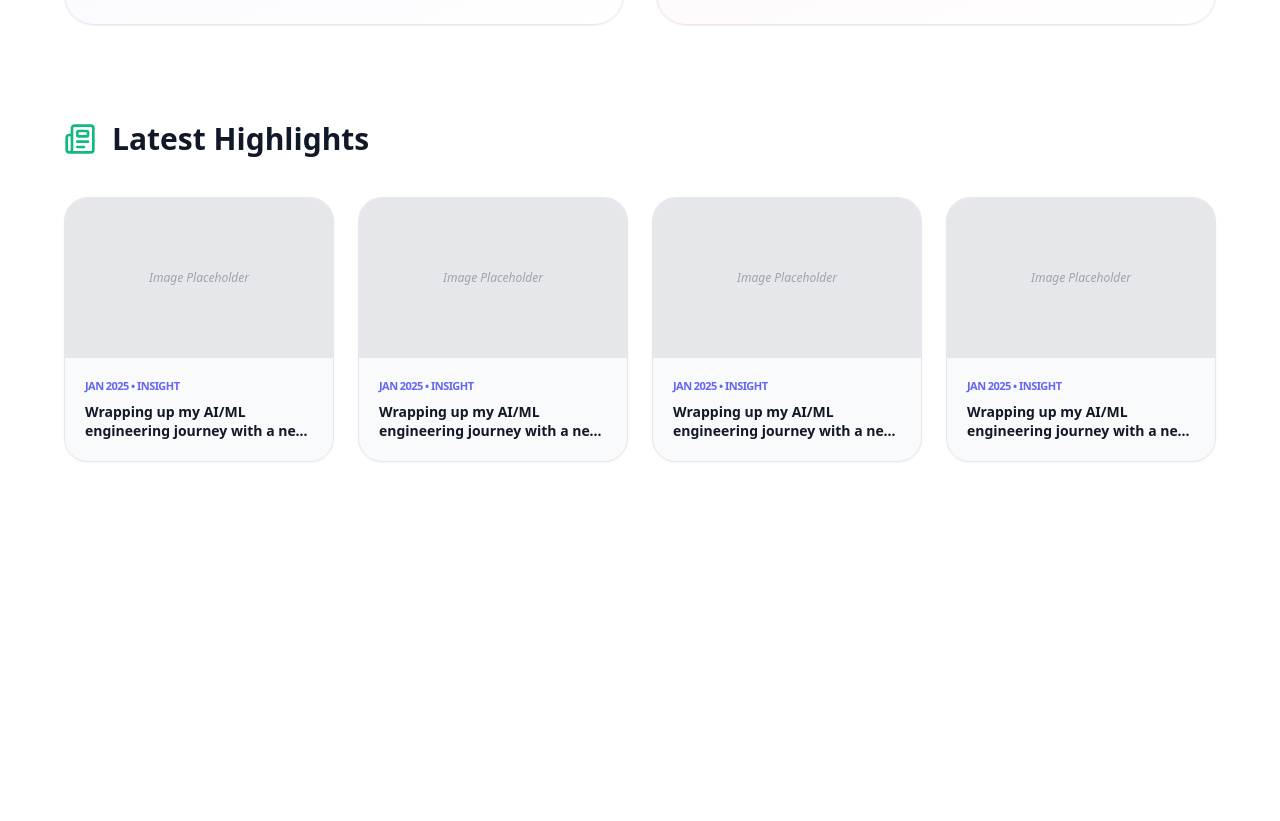
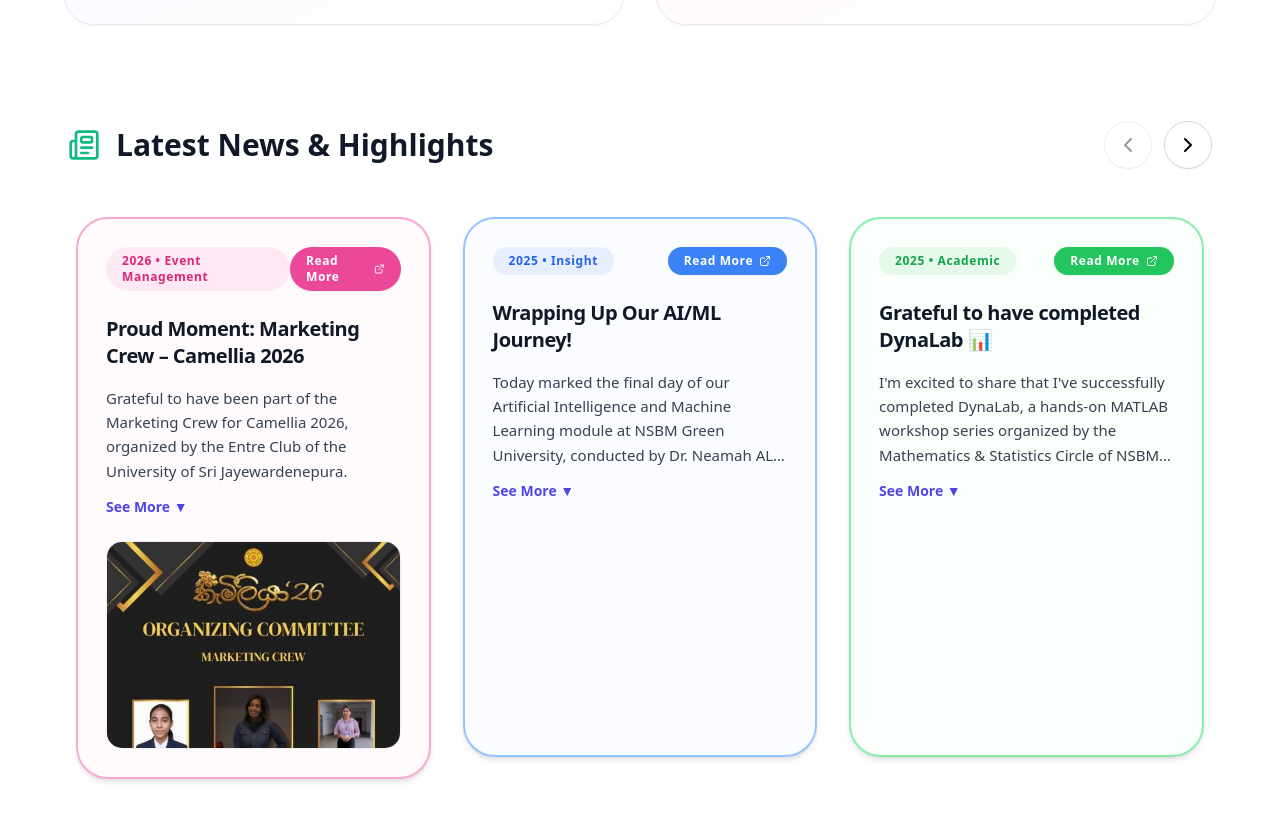
Before and after one commit to chathuni-kavindi/my-portfollio, a React (Create React App) app in the folder my-portfolio/: page /about in a window 1280 px wide. Shown: the part 1577-2398 px from the top of the page. Before the commit the page ends 2139 px from the top, so only its background shows below. Built offline with nearby package versions, Linux system fonts and the light colour scheme.

Commit message:
Change UI styles and include with correct data

```diff
--- a/my-portfolio/src/components/Navbar.js
+++ b/my-portfolio/src/components/Navbar.js
@@ -18,7 +18,7 @@ const Navbar = ({ darkMode, setDarkMode }) => {
 
   const navLinks = [
     {
-      name: 'Home', to: '/#home', icon: <Home size={24} />, // Icon size increased to 24
+      name: 'Home', to: '/#home', icon: <Home size={24} />,
       color: 'hover:bg-blue-600',
       animation: { scale: [1, 1.1, 1], transition: { repeat: Infinity, duration: 2 } }
     },
@@ -45,7 +45,7 @@ const Navbar = ({ darkMode, setDarkMode }) => {
     }`}>
       <div className="max-w-7xl mx-auto px-6 flex justify-between items-center">
 
-        {/* Logo Section (කලින් විදිහටමයි) */}
+
         <motion.div whileHover={{ scale: 1.05 }} className="flex items-center gap-2 group cursor-pointer">
           <div className="bg-gradient-to-tr from-blue-600 to-purple-600 p-2.5 rounded-xl shadow-lg text-white">
             <Sparkles size={22} />
@@ -55,7 +55,7 @@ const Navbar = ({ darkMode, setDarkMode }) => {
           </h1>
         </motion.div>
 
-        {/* Desktop Menu */}
+
         <div className="hidden md:flex items-center gap-6">
           {navLinks.map((link) => (
             <Link key={link.name} smooth to={link.to}>
--- a/my-portfolio/src/pages/About.js
+++ b/my-portfolio/src/pages/About.js
@@ -1,5 +1,5 @@
-import React from "react";
-import { Download, GraduationCap, Award, Trophy, Newspaper, ExternalLink } from "lucide-react";
+import React, { useState } from "react";
+import { Download, GraduationCap, Award, Trophy, Newspaper, ExternalLink, ChevronLeft, ChevronRight } from "lucide-react";
 
 const educationData = [
   { year: "2024 - Present", title: "BSc(Hons) in ICT", institute: "University of Sri Jayewardenepura", details: "Specializing in Software Engineering | GPA: 3.20", iconBg: "rgba(99,102,241,0.15)", iconColor: "#818cf8" },
@@ -8,12 +8,175 @@ const educationData = [
 ];
 
 const certificationData = [
-  { title: "Dip. in English", provider: "ESOFT Metro College", year: "2019", id: "EBM/A-004436" },
-  { title: "Industry Preparation Training", provider: "NSBM Green University", year: "2025" },
-  { title: "Artificial Intelligence Foundations", provider: "LinkedIn Learning", year: "2025" },
+  { title: "Introduction to Cybersecurity", provider: "Cisco Networking Academy", year: "2026" },
+  { title: "Introduction to Data Science", provider: "Cisco Networking Academy", year: "2026" },
 ];
 
+const highlightsData = [
+  {
+    date: "2026",
+    tag: "Event Management",
+    title: "Proud Moment: Marketing Crew – Camellia 2026 ",
+    description: [
+      "Grateful to have been part of the Marketing Crew for Camellia 2026, organized by the Entre Club of the University of Sri Jayewardenepura.",
+      "Held on 18th March 2026 at the university premises, this event was more than just a celebration—it was a true reflection of teamwork, creativity, and shared vision.",
+      "“More than a team, a family.” Bound by a shared vision and strengthened through every challenge, we came together to create an unforgettable experience filled with music, energy, and lasting memories.",
+      "Melodies that touch the hearts… Special thanks to everyone who supported and contributed to the success of this event."
+    ],
+    image: "/camellia2026.jpg",
+    linkedinUrl: "https://www.linkedin.com",
+    theme: {
+      border: "border-pink-300 dark:border-pink-500/30",
+      bgLight: "bg-pink-50/30",
+      hoverBg: "hover:bg-pink-100/70 dark:hover:bg-pink-950/20",
+      hoverBorder: "hover:border-pink-500",
+      badgeBg: "bg-pink-500/10 text-pink-600 dark:text-pink-400",
+      btnBg: "bg-pink-500 hover:bg-pink-600"
+    }
+  },
+  {
+    date: "2025",
+    tag: "Insight",
+    title: "Wrapping Up Our AI/ML Journey! ",
+    description: [
+      "Today marked the final day of our Artificial Intelligence and Machine Learning module at NSBM Green University, conducted by Dr. Neamah AL-Naffakh from the University of Plymouth, UK.",
+      "It was a truly inspiring learning experience – blending global insights with hands-on AI/ML applications. As final-year Software Engineering students, this gave us a powerful technological foundation."
+    ],
+    image: null,
+    linkedinUrl: "https://www.linkedin.com",
+    theme: {
+      border: "border-blue-300 dark:border-blue-500/30",
+      bgLight: "bg-blue-50/30",
+      hoverBg: "hover:bg-blue-100/70 dark:hover:bg-blue-950/20",
+      hoverBorder: "hover:border-blue-500",
+      badgeBg: "bg-blue-500/10 text-blue-600 dark:text-blue-400",
+      btnBg: "bg-blue-500 hover:bg-blue-600"
+    }
+  },
+  {
+    date: "2025",
+    tag: "Academic",
+    title: "Grateful to have completed DynaLab 📊",
+    description: [
+      "I'm excited to share that I've successfully completed DynaLab, a hands-on MATLAB workshop series organized by the Mathematics & Statistics Circle of NSBM Green University.",
+      "This engaging program provided key foundational concepts in computational mathematics and advanced data matrix handling."
+    ],
+    image: null,
+    linkedinUrl: "https://www.linkedin.com",
+    theme: {
+      border: "border-green-300 dark:border-green-500/30",
+      bgLight: "bg-green-50/30",
+      hoverBg: "hover:bg-green-100/70 dark:hover:bg-green-950/20",
+      hoverBorder: "hover:border-green-500",
+      badgeBg: "bg-green-500/10 text-green-600 dark:text-green-400",
+      btnBg: "bg-green-500 hover:bg-green-600"
+    }
+  },
+  {
+    date: "2025",
+    tag: "Training",
+    title: "Industry Preparation Training (IPT) 🚀",
+    description: [
+      "I had the incredible opportunity to learn from top industry experts from Virtusa, IFS, Mitra AI, Dialog Axiata, 99x, and more!",
+      "This comprehensive program was a true career transformation, shedding light on corporate requirements and standard operational procedures."
+    ],
+    image: null,
+    linkedinUrl: "https://www.linkedin.com",
+    theme: {
+      border: "border-purple-300 dark:border-purple-500/30",
+      bgLight: "bg-purple-50/30",
+      hoverBg: "hover:bg-purple-100/70 dark:hover:bg-purple-950/20",
+      hoverBorder: "hover:border-purple-500",
+      badgeBg: "bg-purple-500/10 text-purple-600 dark:text-purple-400",
+      btnBg: "bg-purple-500 hover:bg-purple-600"
+    }
+  }
+];
+
+
+const HighlightCard = ({ item }) => {
+  const [isExpanded, setIsExpanded] = useState(false);
+
+  return (
+    <div
+      className={`${item.theme.bgLight} dark:bg-[#161b22] rounded-[32px] border-2 ${item.theme.border} ${item.theme.hoverBg} ${item.theme.hoverBorder} p-6 sm:p-7 transition-all duration-300 shadow-md flex flex-col justify-between h-full min-h-[540px] w-full md:w-[calc(50%-1rem)] lg:w-[calc(33.333%-1.34rem)] shrink-0`}
+    >
+      <div className="flex flex-col h-full">
+
+        <div className="flex items-center justify-between mb-6">
+          <span className={`px-4 py-1.5 rounded-full text-xs font-black tracking-wider ${item.theme.badgeBg}`}>
+            {item.date} • {item.tag}
+          </span>
+          <a
+            href={item.linkedinUrl}
+            target="_blank"
+            rel="noopener noreferrer"
+            className={`flex items-center gap-1.5 px-4 py-1.5 rounded-full text-white text-xs font-black tracking-wider transition-all duration-200 shadow-sm ${item.theme.btnBg} hover:scale-105`}
+          >
+            Read More <ExternalLink size={12} />
+          </a>
+        </div>
+
+
+        <h4 className="text-xl font-extrabold text-gray-900 dark:text-white mb-4 leading-snug tracking-tight">
+          {item.title}
+        </h4>
+
+
+        <div className="text-[15px] text-gray-700 dark:text-gray-300 space-y-3.5 leading-relaxed font-normal flex-1">
+          {isExpanded ? (
+            item.description.map((paragraph, pIndex) => (
+              <p key={pIndex}>{paragraph}</p>
+            ))
+          ) : (
+
+            <p className="line-clamp-3 sm:line-clamp-4">{item.description[0]}</p>
+          )}
+
+
+          {item.description.length > 1 || item.description[0].length > 120 ? (
+            <button
+              onClick={() => setIsExpanded(!isExpanded)}
+              className="text-indigo-600 dark:text-indigo-400 font-bold text-sm hover:underline block mt-2 transition-all"
+            >
+              {isExpanded ? "See Less ▲" : "See More ▼"}
+            </button>
+          ) : null}
+        </div>
+      </div>
+
+
+      {item.image && (
+        <div className="mt-6 w-full h-44 sm:h-52 rounded-2xl overflow-hidden border border-gray-200/60 dark:border-gray-700 shadow-inner shrink-0">
+          <img
+            src={item.image}
+            alt="Highlight Asset"
+            className="w-full h-full object-cover object-top transition-transform duration-500 hover:scale-105"
+            onError={(e) => {
+              e.target.src = "image_58929f.jpg";
+            }}
+          />
+        </div>
+      )}
+    </div>
+  );
+};
+
 const About = () => {
+  const [currentIndex, setCurrentIndex] = useState(0);
+
+  const nextSlide = () => {
+    if (currentIndex < highlightsData.length - 1) {
+      setCurrentIndex((prev) => prev + 1);
+    }
+  };
+
+  const prevSlide = () => {
+    if (currentIndex > 0) {
+      setCurrentIndex((prev) => prev - 1);
+    }
+  };
+
   return (
     <>
       <style>{`
@@ -21,12 +184,27 @@ const About = () => {
           0%,100%{opacity:1;transform:scale(1)}
           50%{opacity:.3;transform:scale(.55)}
         }
+        /* CSS variables to handle accurate slide translations across different device screen widths */
+        .slider-track {
+          display: flex;
+          transition: transform 500ms ease-out;
+          gap: 2rem;
+        }
+        @media (max-width: 767px) {
+          .slider-track { transform: translateX(calc(-${currentIndex} * (100% + 2rem))); }
+        }
+        @media (min-width: 768px) and (max-width: 1023px) {
+          .slider-track { transform: translateX(calc(-${currentIndex} * (50% + 1rem))); }
+        }
+        @media (min-width: 1024px) {
+          .slider-track { transform: translateX(calc(-${currentIndex} * (33.333% + 0.666rem))); }
+        }
       `}</style>
 
       <section className="min-h-screen transition-colors duration-300 bg-white text-black dark:bg-[#0d1117] dark:text-white px-[5%] py-[100px]">
         <div className="max-w-6xl mx-auto">
 
-          {/* Header Section - Matched with Contact Page */}
+
           <div className="flex flex-col items-center mb-20 text-center">
             <div className="inline-flex items-center gap-2.5 bg-indigo-500/10 border border-indigo-500/20 text-indigo-500 dark:text-indigo-300 text-sm font-semibold tracking-widest uppercase px-5 py-2.5 rounded-full mb-6">
               <span className="w-2.5 h-2.5 rounded-full bg-indigo-500 animate-[ctPulse_2s_infinite]" />
@@ -46,7 +224,6 @@ const About = () => {
 
           <div className="grid md:grid-cols-2 gap-16">
 
-            {/* Left: Educational Journey (Timeline) */}
             <div>
               <h2 className="text-3xl font-extrabold mb-10 flex items-center gap-4 text-gray-900 dark:text-gray-100">
                 <GraduationCap className="text-indigo-500" size={32} /> Educational Journey
@@ -54,9 +231,7 @@ const About = () => {
               <div className="space-y-10 border-l-2 border-indigo-500/30 ml-4 pl-10 relative">
                 {educationData.map((edu, index) => (
                   <div key={index} className="relative group">
-                    {/* Timeline dot */}
                     <div className="absolute -left-[49px] top-1 w-6 h-6 bg-[#0d1117] rounded-full border-4 border-indigo-500 transition-transform group-hover:scale-125"></div>
-
                     <div className="bg-gray-50 dark:bg-slate-900/40 p-6 rounded-2xl border border-gray-200 dark:border-white/5 hover:border-indigo-500/40 transition-all duration-300">
                       <span className="text-indigo-500 font-mono text-sm font-bold tracking-widest">{edu.year}</span>
                       <h3 className="text-2xl font-bold mt-2 text-gray-900 dark:text-white">{edu.title}</h3>
@@ -68,7 +243,7 @@ const About = () => {
               </div>
             </div>
 
-            {/* Right: Certifications */}
+
             <div>
               <h2 className="text-3xl font-extrabold mb-10 flex items-center gap-4 text-gray-900 dark:text-gray-100">
                 <Award className="text-pink-500" size={32} /> Certifications
@@ -82,7 +257,6 @@ const About = () => {
                     <div className="flex-1">
                       <h3 className="font-bold text-xl text-gray-900 dark:text-white group-hover:text-pink-500 transition">{cert.title}</h3>
                       <p className="text-gray-600 dark:text-gray-400 font-medium">{cert.provider} • {cert.year}</p>
-                      {cert.id && <p className="text-xs text-indigo-400 mt-1 font-mono uppercase tracking-wider">ID: {cert.id}</p>}
                     </div>
                     <ExternalLink size={20} className="text-gray-400 opacity-0 group-hover:opacity-100 transition" />
                   </div>
@@ -91,7 +265,7 @@ const About = () => {
             </div>
           </div>
 
-          {/* Achievements Section - Glassmorphism style */}
+
           <div className="mt-24">
             <h2 className="text-3xl font-extrabold mb-10 flex items-center gap-4 text-gray-900 dark:text-gray-100">
               <Trophy className="text-yellow-500" size={32} /> Key Achievements
@@ -114,25 +288,48 @@ const About = () => {
             </div>
           </div>
 
-          {/* News Section */}
-          <div className="mt-24">
-            <h2 className="text-3xl font-extrabold mb-10 flex items-center gap-4 text-gray-900 dark:text-gray-100">
-              <Newspaper className="text-emerald-500" size={32} /> Latest Highlights
-            </h2>
-            <div className="grid grid-cols-1 sm:grid-cols-2 lg:grid-cols-4 gap-6">
-                {[1,2,3,4].map((i) => (
-                 <div key={i} className="group bg-gray-50 dark:bg-slate-900/40 rounded-3xl overflow-hidden border border-gray-200 dark:border-white/5 hover:border-emerald-500/40 transition-all duration-300 shadow-sm">
-                    <div className="h-40 bg-gray-200 dark:bg-slate-800 flex items-center justify-center text-gray-400 dark:text-gray-600 text-xs italic group-hover:scale-105 transition-transform">
-                      Image Placeholder
-                    </div>
-                    <div className="p-5">
-                      <p className="text-[11px] text-indigo-500 font-black uppercase tracking-tighter mb-2">Jan 2025 • Insight</p>
-                      <h4 className="text-sm font-bold text-gray-900 dark:text-gray-100 line-clamp-2 leading-snug group-hover:text-emerald-500 transition">
-                        Wrapping up my AI/ML engineering journey with a new perspective...
-                      </h4>
-                    </div>
-                 </div>
+
+          <div className="mt-24 relative px-1">
+            <div className="flex flex-col sm:flex-row sm:items-center justify-between mb-10 gap-4">
+              <h2 className="text-3xl font-extrabold flex items-center gap-4 text-gray-900 dark:text-gray-100">
+                <Newspaper className="text-emerald-500" size={32} /> Latest News & Highlights
+              </h2>
+
+
+              <div className="flex items-center gap-3">
+                <button
+                  onClick={prevSlide}
+                  disabled={currentIndex === 0}
+                  className={`w-12 h-12 rounded-full border border-gray-300 dark:border-gray-700 flex items-center justify-center transition-all shadow-sm ${
+                    currentIndex === 0
+                      ? "opacity-40 cursor-not-allowed"
+                      : "hover:bg-gray-100 dark:hover:bg-gray-800 hover:scale-105 active:scale-95"
+                  }`}
+                >
+                  <ChevronLeft size={24} />
+                </button>
+                <button
+                  onClick={nextSlide}
+                  disabled={currentIndex >= highlightsData.length - 1}
+                  className={`w-12 h-12 rounded-full border border-gray-300 dark:border-gray-700 flex items-center justify-center transition-all shadow-sm ${
+                    currentIndex >= highlightsData.length - 1
+                      ? "opacity-40 cursor-not-allowed"
+                      : "hover:bg-gray-100 dark:hover:bg-gray-800 hover:scale-105 active:scale-95"
+                  }`}
+                >
+                  <ChevronRight size={24} />
+                </button>
+              </div>
+            </div>
+
+
+            <div className="overflow-hidden w-full rounded-[32px] p-2">
+
+              <div className="slider-track items-stretch">
+                {highlightsData.map((item, index) => (
+                  <HighlightCard key={index} item={item} />
                 ))}
+              </div>
             </div>
           </div>
 
```
Also changed, not shown: my-portfolio/src/pages/Contact.js (+8 -8 lines), my-portfolio/src/pages/Home.js (+26 -17 lines), my-portfolio/src/pages/Projects.js (+9 -9 lines), my-portfolio/public/camellia2026.jpg (added), my-portfolio/public/kavindi.png (added).
